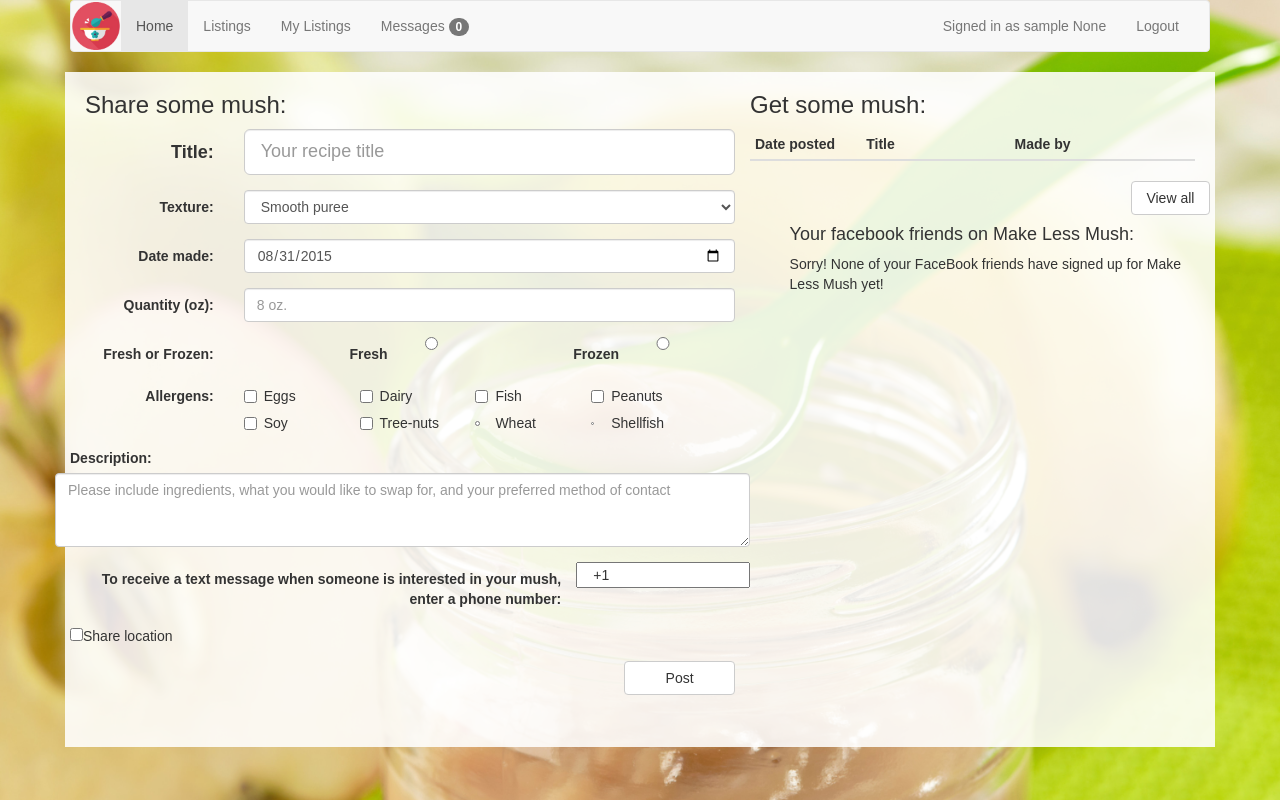
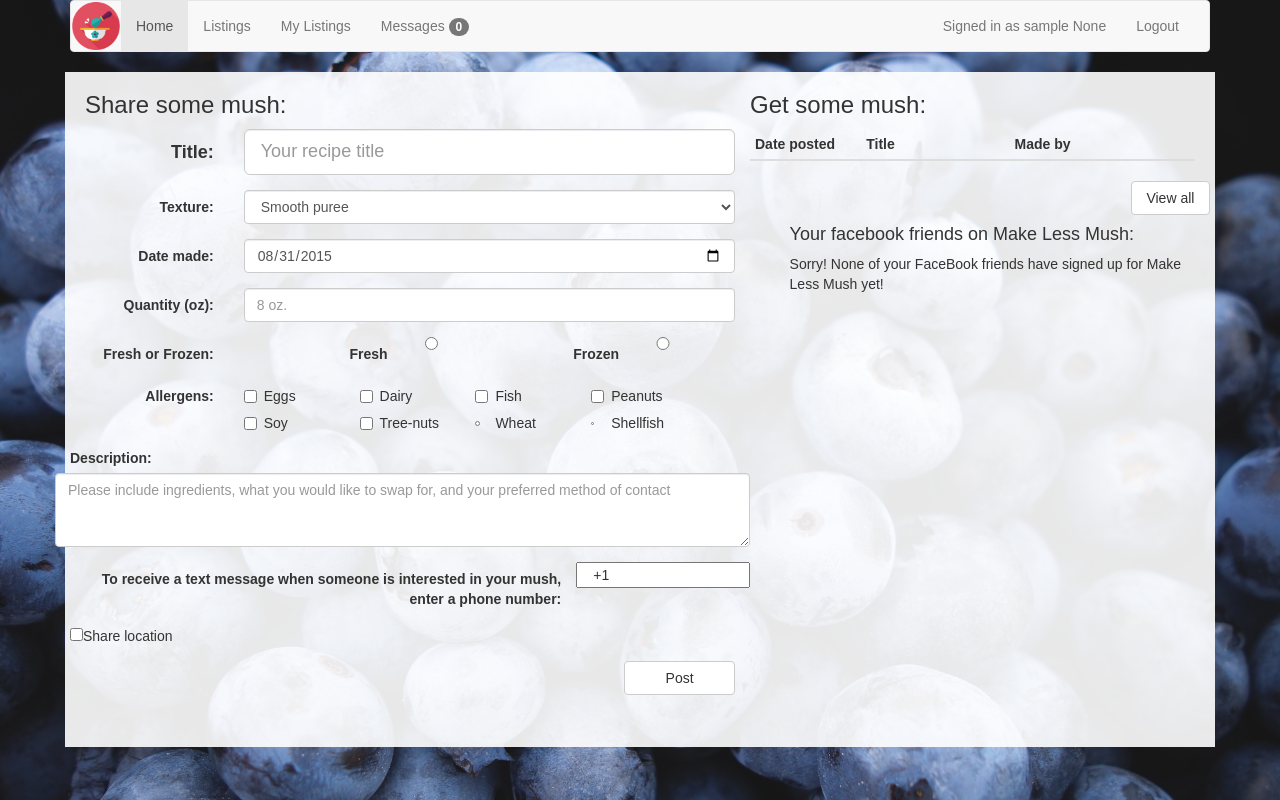
Before and after one commit to akvanhar/HB-FinalProject, a Flask app: page /home in a window 1280 px wide. Run offline with Flask 2, Linux system fonts and the light colour scheme; the visitor is signed in with stand-in values (Sample User, id 1); data comes from the database, SQL or seed files in the repository; data that the repository does not hold is empty; some libraries are stand-ins or nearby versions.

Commit message:
background is blueberries

```diff
--- a/static/css/base.css
+++ b/static/css/base.css
@@ -25,12 +25,12 @@
 }
 
 body {
-	background-image: url("/static/images/splashpicture.jpg");
+	background-image: url("/static/images/blueberries.jpeg");
 	background-size: 100% auto;
 }
 
 .outmostBox {
-	background-color: rgba(255,255,255,0.88);
+	background-color: rgba(255,255,255,0.9);
 	min-height: 675px;
 }
 
--- a/static/css/cover.css
+++ b/static/css/cover.css
@@ -29,7 +29,7 @@ html,
 body {
   height: 100%;
   /*background-color: #333;*/
-  background-image: url("/static/images/splashpicture.jpg");
+  background-image: url("/static/images/mangoAvocado.jpeg");
   background-size: 100% auto;
   font-family: 'Raleway', sans-serif;
 }
--- a/templates/splash.html
+++ b/templates/splash.html
@@ -5,7 +5,7 @@
     <title>Make Less Mush</title>
     <link rel="stylesheet" href="https://maxcdn.bootstrapcdn.com/bootstrap/3.3.5/css/bootstrap.min.css">
     <link href='https://fonts.googleapis.com/css?family=Raleway:700' rel='stylesheet' type='text/css'>
-    <link href="/static/css/cover.css" rel="stylesheet">
+    <link rel="stylesheet" href="/static/css/cover.css" >
   </head>
 
   <body>
--- a/tests.py
+++ b/tests.py
@@ -61,7 +61,7 @@ class ServerTestCase(unittest.TestCase):
         food = Food.query.get(1)
         message = Message.query.get(1)
         assert user.email == "avanhardenberg@gmail.com"
-        assert food.title == "Peas And Carrots"
+        assert food.title == "Apricot Cherries and Ginger"
         assert message.message_sent == "I would like your mush."
 
     def test_add_user(self):
```
Also changed, not shown: static/images/blueberries.jpeg (added).
